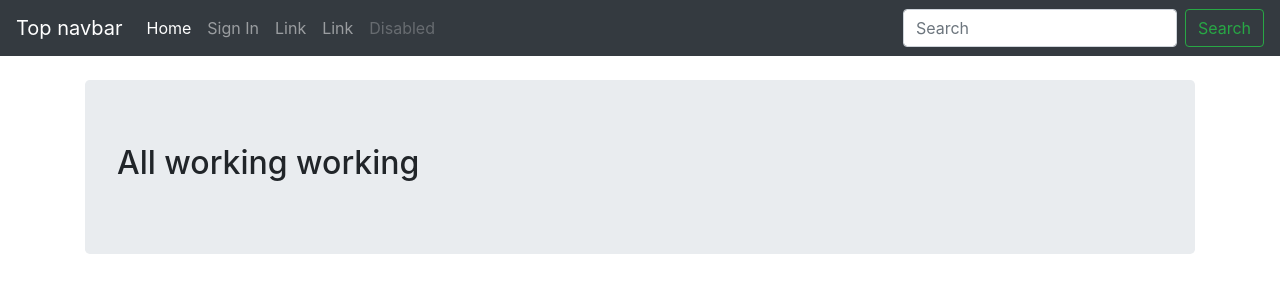
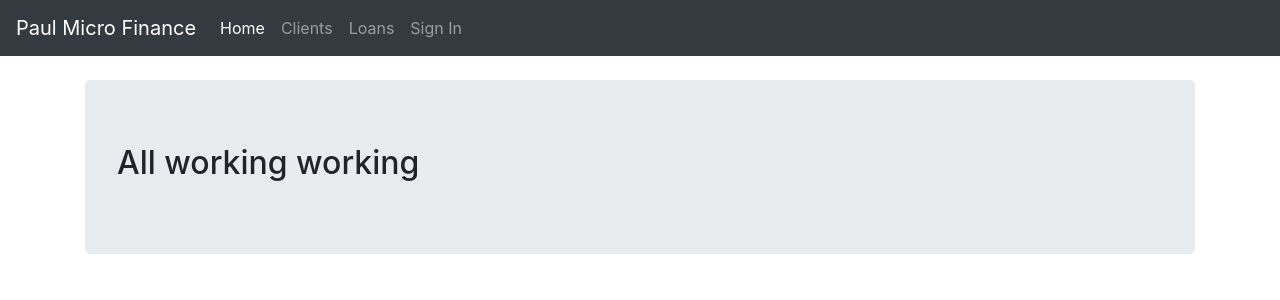
Before and after one commit to waok2/MFA-Project, a Django app: page /client/all/ in a window 1280 px wide. Shown: the top 300 px of the page. Run offline with Django 3.2, Linux system fonts and the light colour scheme; some libraries are stand-ins or nearby versions.

Commit message:
js complete

```diff
--- a/client/templates/client/main.html
+++ b/client/templates/client/main.html
@@ -1,4 +1,3 @@
-
 {% load static %}
 <!doctype html>
 <html lang="en">
@@ -11,9 +10,8 @@
     <meta name="generator" content="Jekyll v3.8.5">
     <title>MFA project P</title>
 
-   <link rel="stylesheet" type="text/css" href="/static/bootstrap-4.3.1-dist/css/bootstrap.min.css" >
-   <script type="text/javascript" src="/static/bootstrap-4.3.1-dist/js/bootstrap.min.js"></script>
-
+    <link rel="stylesheet" type="text/css" href="/static/bootstrap-4.3.1-dist/css/bootstrap.min.css">
+    <script type="text/javascript" src="/static/bootstrap-4.3.1-dist/js/bootstrap.min.js"></script>
 
 
     <style>
@@ -34,11 +32,22 @@
     </style>
     <!-- Custom styles for this template -->
     <link href="navbar-top.css" rel="stylesheet">
+    <link rel="stylesheet" type="text/css" href="/static/bootstrap-4.3.1-dist/css/bootstrap.min.css">
+    <script src="https://code.jquery.com/jquery-3.4.1.slim.min.js"
+        integrity="sha384-J6qa4849blE2+poT4WnyKhv5vZF5SrPo0iEjwBvKU7imGFAV0wwj1yYfoRSJoZ+n"
+        crossorigin="anonymous"></script>
+    <script src="https://cdn.jsdelivr.net/npm/popper.js@1.16.0/dist/umd/popper.min.js"
+        integrity="sha384-Q6E9RHvbIyZFJoft+2mJbHaEWldlvI9IOYy5n3zV9zzTtmI3UksdQRVvoxMfooAo"
+        crossorigin="anonymous"></script>
+    <script src="https://stackpath.bootstrapcdn.com/bootstrap/4.4.1/js/bootstrap.min.js"
+        integrity="sha384-wfSDF2E50Y2D1uUdj0O3uMBJnjuUD4Ih7YwaYd1iqfktj0Uod8GCExl3Og8ifwB6"
+        crossorigin="anonymous"></script>
+    <script type="text/javascript" src="/static/bootstrap-4.3.1-dist/js/bootstrap.min.js"></script>
 </head>
 
 <body>
     <nav class="navbar navbar-expand-md navbar-dark bg-dark mb-4">
-        <a class="navbar-brand" href="#">Top navbar</a>
+        <a class="navbar-brand" href="#">Paul Micro Finance</a>
         <button class="navbar-toggler" type="button" data-toggle="collapse" data-target="#navbarCollapse"
             aria-controls="navbarCollapse" aria-expanded="false" aria-label="Toggle navigation">
             <span class="navbar-toggler-icon"></span>
@@ -49,6 +58,13 @@
                     <a class="nav-link" href="{% url 'paydashboard' %}">Home <span class="sr-only">(current)</span></a>
                 </li>
 
+                <li class="nav-item">
+                    <a class="nav-link" href="#">Clients</a>
+                </li>
+
+                <li class="nav-item">
+                    <a class="nav-link" href="#">Loans</a>
+                </li>
 
                 {% if user.is_authenticated  %}
 
@@ -57,7 +73,6 @@
                     <form id=logout method="POST" action="{% url 'logout' %}">
                         {% csrf_token %}
                         <input type="hidden" />
-
                     </form>
                 </li>
 
@@ -70,41 +85,25 @@
                 {%  endif %}
 
                 <li class="nav-item">
-                    <a class="nav-link" href="#">Link</a>
-                </li>
-
-                <li class="nav-item">
-                    <a class="nav-link" href="#">Link</a>
-                </li>
-                <li class="nav-item">
-                    <a class="nav-link disabled" href="#" tabindex="-1" aria-disabled="true">Disabled</a>
+                    <a class="nav-link disabled" href="#" tabindex="-1" aria-disabled="true">{{ user.username}}</a>
                 </li>
             </ul>
-            <form class="form-inline mt-2 mt-md-0">
-                <input class="form-control mr-sm-2" type="text" placeholder="Search" aria-label="Search">
-                <button class="btn btn-outline-success my-2 my-sm-0" type="submit">Search</button>
-            </form>
+
         </div>
     </nav>
 
     <main role="main" class="container">
         <div class="jumbotron">
 
-        {% block content %}
+            {% block content %}
 
 
-        {% endblock %}
+            {% endblock %}
 
 
         </div>
     </main>
-    <script src="https://code.jquery.com/jquery-3.3.1.slim.min.js"
-        integrity="sha384-q8i/X+965DzO0rT7abK41JStQIAqVgRVzpbzo5smXKp4YfRvH+8abtTE1Pi6jizo"
-        crossorigin="anonymous"></script>
-    <script>window.jQuery || document.write('<script src="/docs/4.3/assets/js/vendor/jquery-slim.min.js"><\/script>')</script>
-    <script src="/docs/4.3/dist/js/bootstrap.bundle.min.js"
-        integrity="sha384-xrRywqdh3PHs8keKZN+8zzc5TX0GRTLCcmivcbNJWm2rs5C8PRhcEn3czEjhAO9o"
-        crossorigin="anonymous"></script>
+
 </body>
 
 </html>
```
